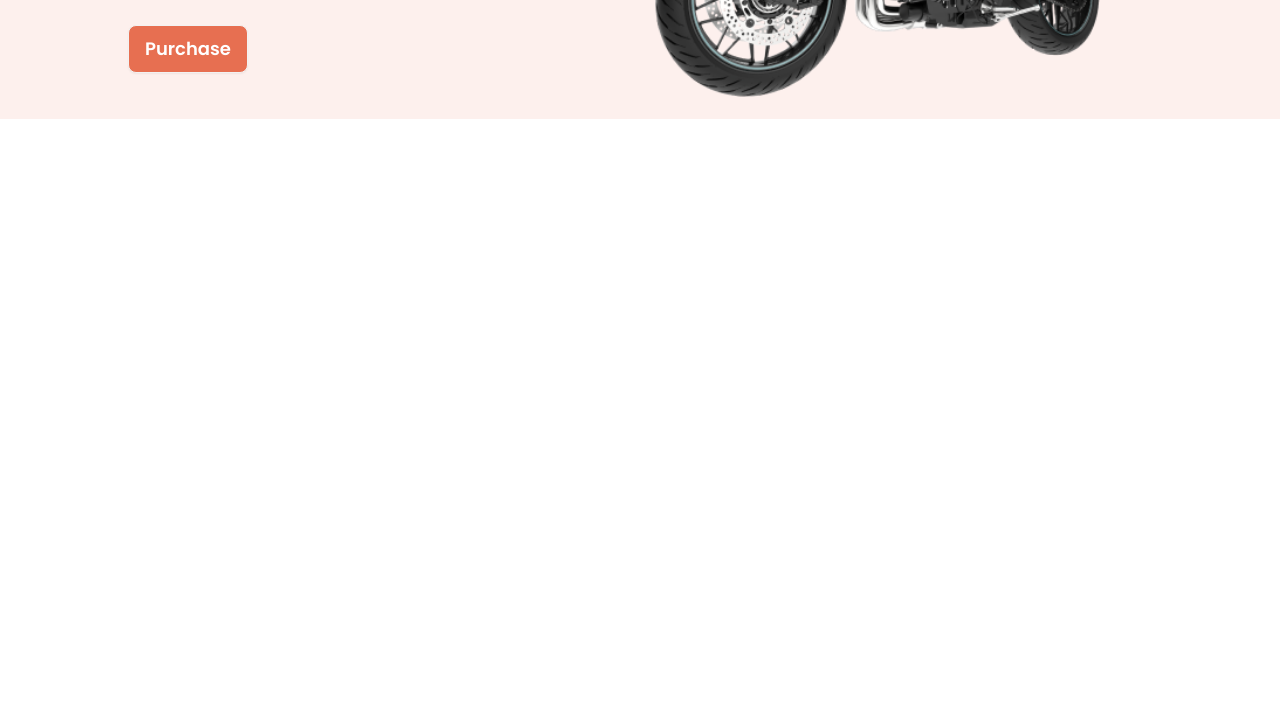
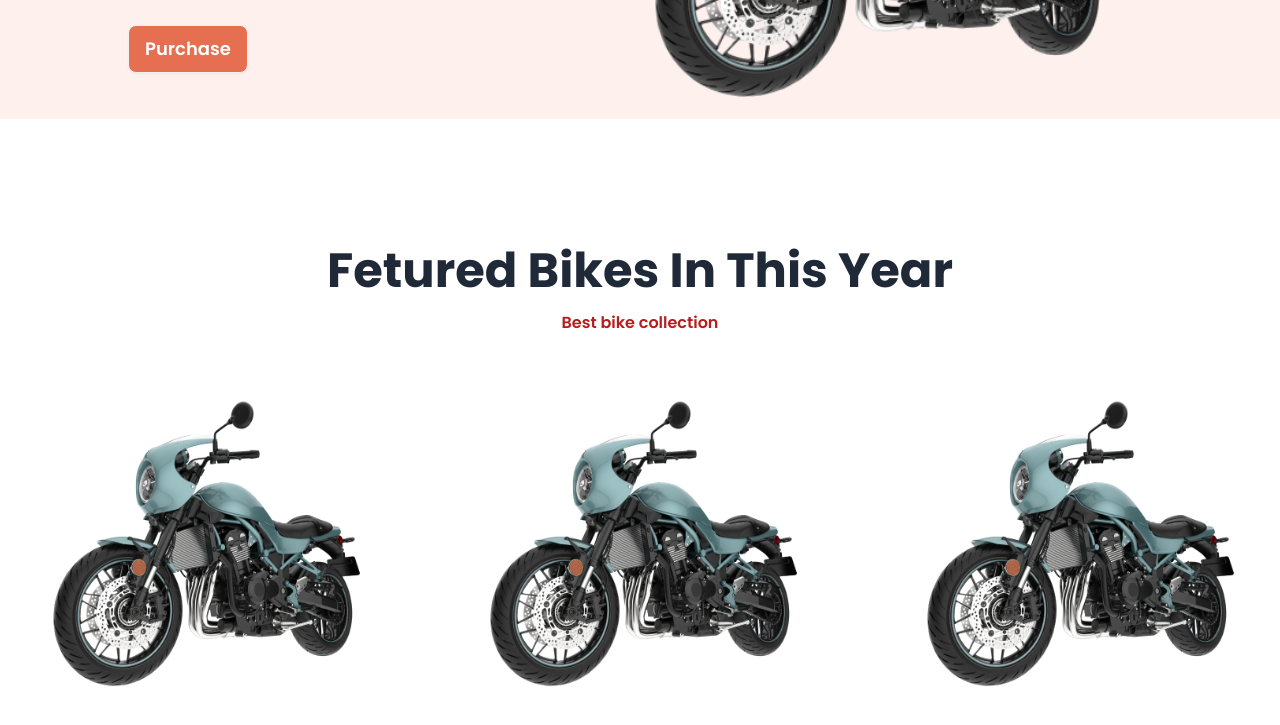
Before and after one commit to amin-nomani/biker-zone-whit-daisyUI, a plain HTML site: page index.html in a window 1280 px wide. Shown: the part 499-1224 px from the top of the page. Before the commit the page ends 800 px from the top, so only its background shows below. Drawn offline with nearby package versions, Linux system fonts and the light colour scheme.

Commit message:
bike section done

```diff
--- a/index.html
+++ b/index.html
@@ -164,7 +164,25 @@
 		</div>
 	</header>
 	<!-- main section -->
-	<main>
+	<main class="md:container mx-auto">
+		<!-- bike section -->
+		<section">
+			<div class=" mx-auto my-32">
+				<h2 class="text-5xl font-bold text-center">Fetured Bikes In This Year</h2>
+				<p class="text-base font-semibold text-red-700 text-center py-4 hover:border-red-700 ">Best bike
+					collection
+				</p>
+
+				<div class=" md:flex md:flex-col-3 gap-8 mt-12 items-center mx-auto ">
+					<img class="md:w-80 md:h-72 mx-auto" src="images/slider/bike1.png" alt="">
+					<img class="md:w-80 md:h-72 mx-auto" src="images/slider/bike1.png" alt="">
+					<img class="md:w-80 md:h-72 mx-auto" src="images/slider/bike1.png" alt="">
+				</div>
+
+			</div>
+			<div></div>
+
+			</section>
 
 	</main>
 	<!-- footer section -->
```
